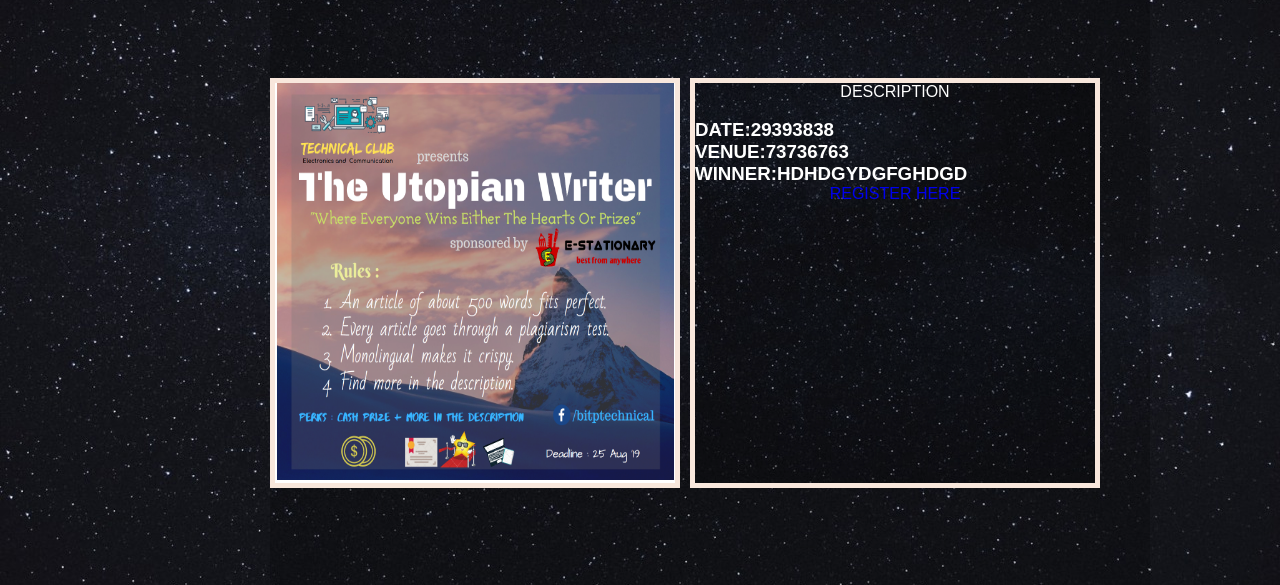
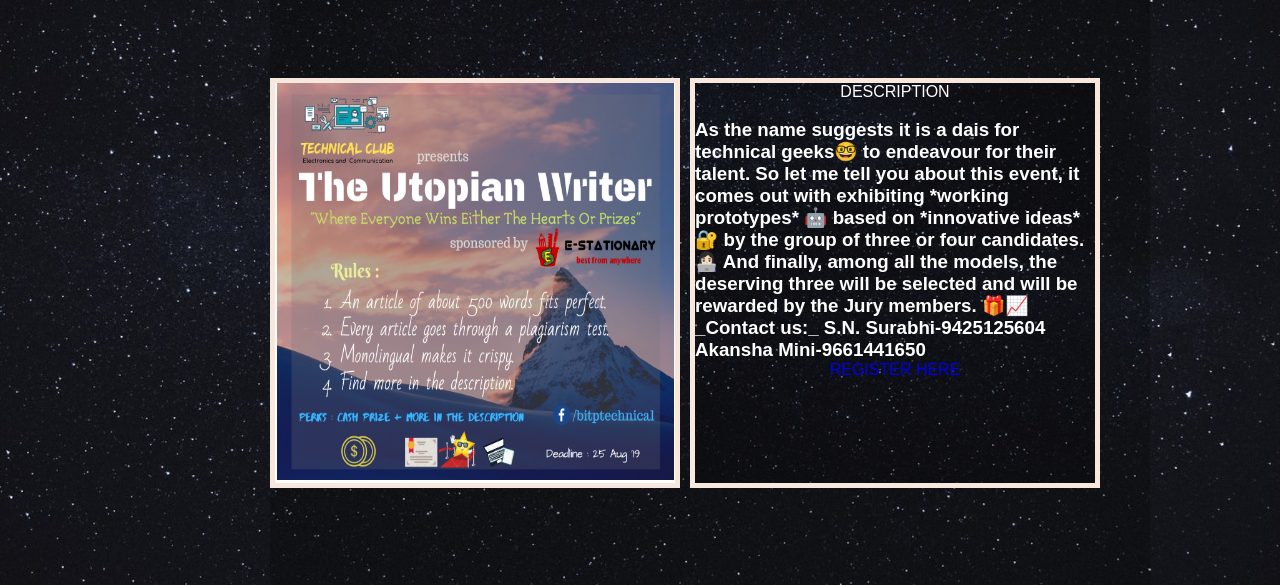
Before and after one commit to harshitbitp/technical.github.io, a plain HTML site: page event.html in a window 1280 px wide. Shown: the part 188-773 px from the top of the page. Drawn offline with nearby package versions, Linux system fonts and the light colour scheme.

Commit message:
Update event.html

```diff
--- a/event.html
+++ b/event.html
@@ -80,7 +80,10 @@
     <div class="eventbackground"><CENTER><h1 class="zoomanim" style="font-size: 70px; color:#01f9c6; font-family:'Kaushan Script';">Events</h1></CENTER>
   	    <div class="eventpic"><img src='TCECX!.png' height=397px width=397px/>
          </div>
-        <div class="eventdetail" ><center>DESCRIPTION</center></br><H3 STYLE="text-align:left;"> DATE:29393838</BR>VENUE:73736763</BR>WINNER:HDHDGYDGFGHDGD</H3>
+        <div class="eventdetail" ><center>DESCRIPTION</center></br><H3 STYLE="text-align:left;"> As the name suggests it is a dais for technical geeks🤓 to endeavour for their talent. So let me tell you about this event, it comes out with exhibiting *working prototypes* 🤖 based on *innovative ideas*🔐 by the group of three or four candidates.👩🏻‍💻 And finally, among all the models, the deserving three will be selected and will be rewarded by the Jury members. 🎁📈
+_Contact us:_
+S.N. Surabhi-9425125604
+Akansha Mini-9661441650</H3>
           <a href="https://forms.gle/BaoqVfbmvAanrPzr5">REGISTER HERE</a>
         </div>
         <div class="eventpic">
```
